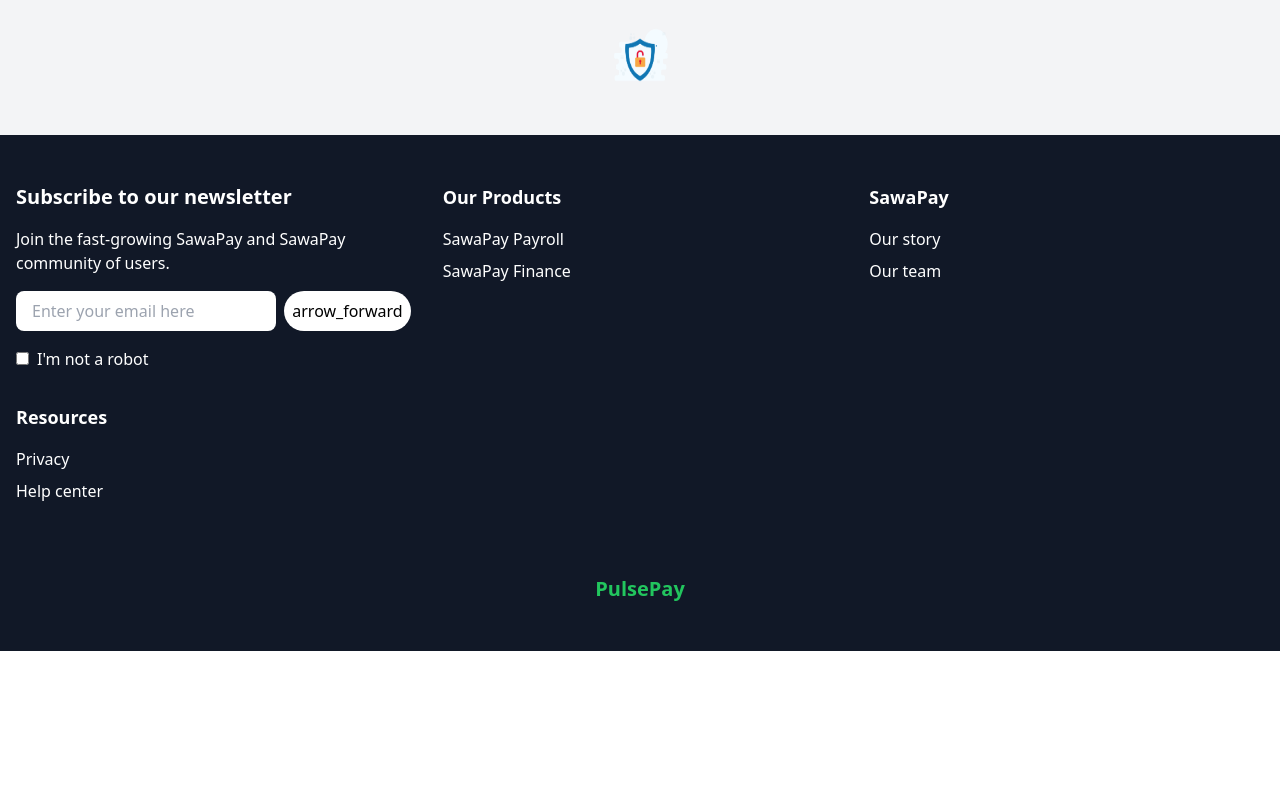
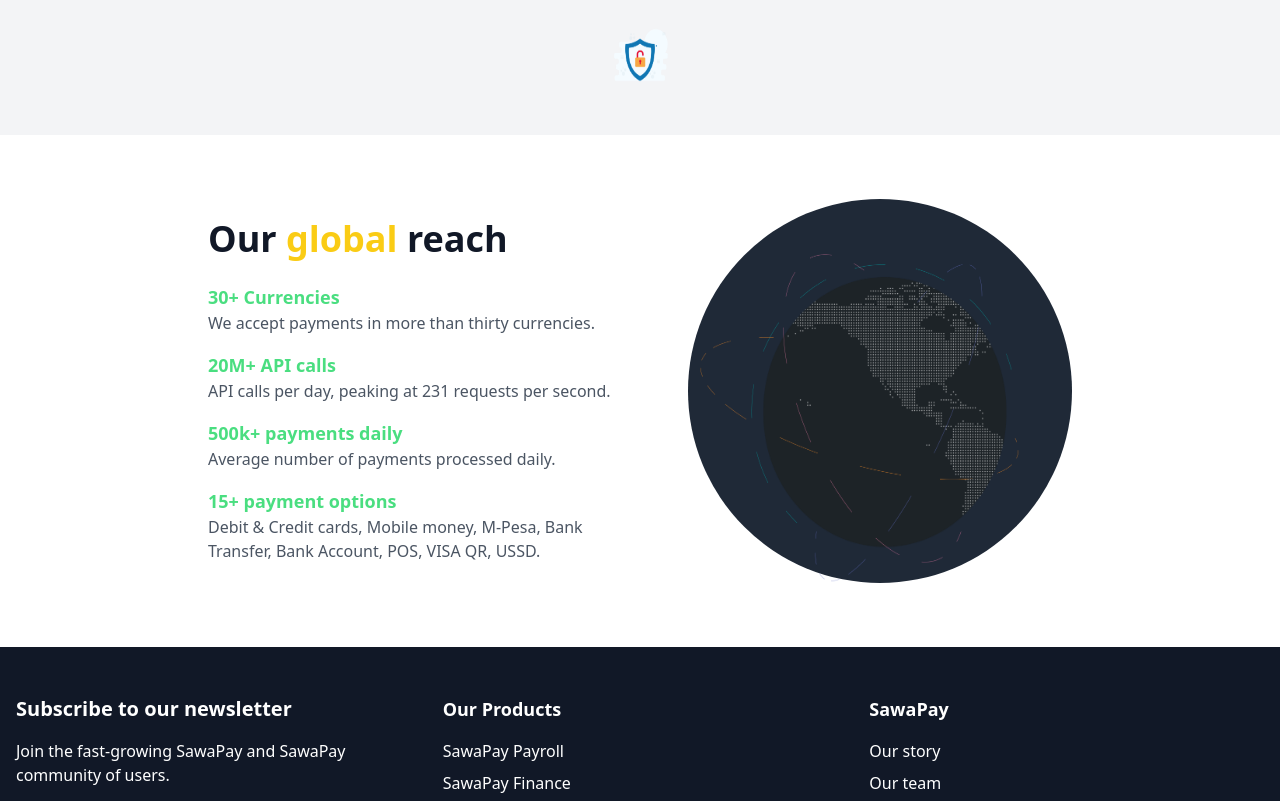
Before and after one commit to jedidia-nku/Pay-Website, a React (Vite) app in the folder frontend/: page / in a window 1280 px wide. Shown: the part 2320-3121 px from the top of the page. Before the commit the page ends 2971 px from the top, so only its background shows below. Built offline with nearby package versions, Linux system fonts and the light colour scheme.

Commit message:
improving the home page

```diff
--- a/frontend/src/components/HeroSection.tsx
+++ b/frontend/src/components/HeroSection.tsx
@@ -6,6 +6,7 @@
 import Benefit from "../assets/Benefit.png";
 import logos from "../assets/logos.png";
 import Security from "../assets/security.png";
+import Globe from "../assets/globe.png"
 import Footer from './Footer';
 
 const HeroSection: React.FC = () => {
@@ -121,7 +122,7 @@
       <div className="text-center mb-12">
         <h2 className="text-4xl font-bold mb-4">Payment possibilities for all</h2>
         <p className="text-lg text-gray-400">
-          SawaPay offers a host of seamless products for individuals, ensuring smooth transactions and efficient money management.
+          PulsePay offers a host of seamless products for individuals, ensuring smooth transactions and efficient money management.
         </p>
       </div>
 
@@ -165,6 +166,42 @@
         <img src={Security} alt="Security Icon" className="w-16 h-16" />
       </div>
     </section>
+
+    <section className="flex flex-col md:flex-row justify-between items-center bg-white text-white py-16 px-52">
+      {/* Left Side: Text Content */}
+      <div className="space-y-6 md:w-1/2">
+        <h1 className="text-4xl font-bold text-gray-900">Our <span className="text-yellow-400">global </span>reach</h1>
+        <div className="space-y-4">
+          <div>
+            <h2 className="text-lg font-semibold text-green-400">30+ Currencies</h2>
+            <p className="text-gray-600">We accept payments in more than thirty currencies.</p>
+          </div>
+
+          <div>
+            <h2 className="text-lg font-semibold text-green-400">20M+ API calls</h2>
+            <p className="text-gray-600">API calls per day, peaking at 231 requests per second.</p>
+          </div>
+
+          <div>
+            <h2 className="text-lg font-semibold text-green-400">500k+ payments daily</h2>
+            <p className="text-gray-600">Average number of payments processed daily.</p>
+          </div>
+
+          <div>
+            <h2 className="text-lg font-semibold text-green-400">15+ payment options</h2>
+            <p className="text-gray-600">Debit & Credit cards, Mobile money, M-Pesa, Bank Transfer, Bank Account, POS, VISA QR, USSD.</p>
+          </div>
+        </div>
+      </div>
+
+      {/* Right Side: Globe Visualization */}
+      <div className="relative w-80 h-80 md:w-96 md:h-96 mt-10 md:mt-0">
+        {/* Placeholder for globe */}
+        <div className="rounded-full bg-gray-800 w-full h-full">
+          <img src={Globe} alt="Globe image" className="w-full h-full"/>
+        </div>
+      </div>
+    </section>
 <Footer />
     </>
   );
```
Also changed, not shown: frontend/src/assets/globe.png (added).
